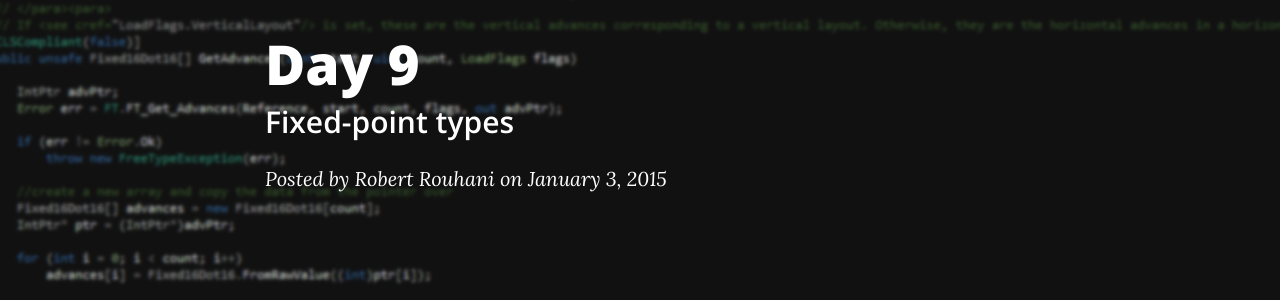
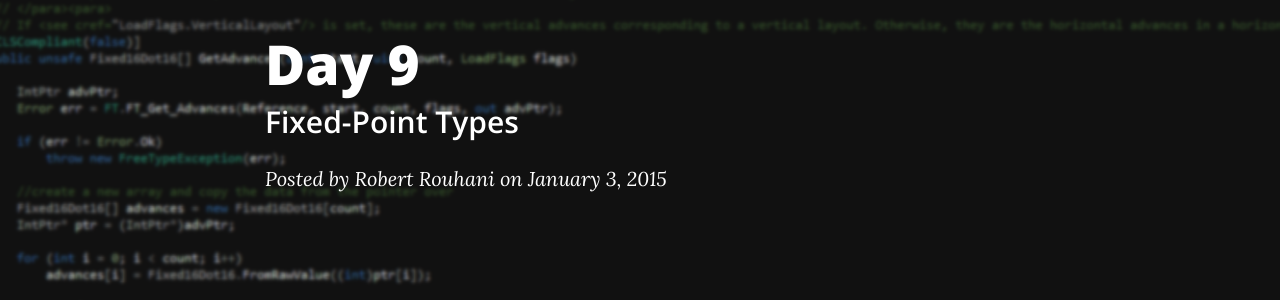
Before and after one commit to Robmaister/100daysofhacking, a Jekyll site: the page built from _posts/2015-01-03-day-9.md, in a window 1280 px wide and 900 px high. Shown: the part 136-436 px from the top of the window. Built offline with Jekyll 4.4.1, drawn with Linux system fonts in a browser that asks for light colours; nearby versions of some CDN libraries.

```diff
--- a/_posts/2015-01-03-day-9.md
+++ b/_posts/2015-01-03-day-9.md
@@ -1,7 +1,7 @@
 ---
 layout:     post
 title:      "Day 9"
-subtitle:   "Fixed-point types"
+subtitle:   "Fixed-Point Types"
 date:       2015-01-03 13:14:20
 author:     "Robert Rouhani"
 header-img: "img/bg/day9.png"
--- a/index.html
+++ b/index.html
@@ -5,6 +5,10 @@ header-img: "img/bg/IMG_2657-min.jpg"
 img-credit-name: "Robert Rouhani"
 img-credit-link: "http://robmaister.com"
 ---
+
+<p>All of these posts are also mirrored on Medium: <a href="https://medium.com/100-days-of-hacking">100 Days of Hacking</a>
+
+<hr>
 
 <p>I spent the majority of this last year organizing <a href="http://hackrpi.com">HackRPI</a> because hackathons are amazing and every school with a computer science program should host one.</p>
 
```
